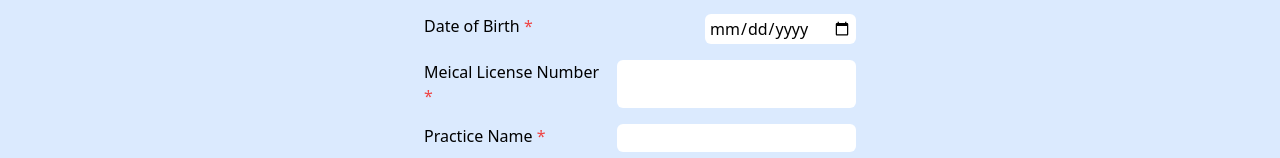
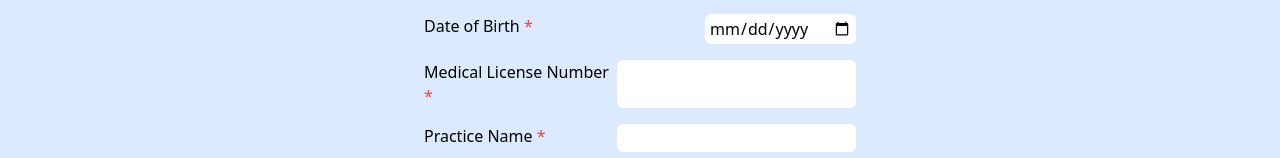
Before and after one commit to ethansafai/doc-aux, a React (Create React App) app: page / in a window 1280 px wide. Shown: the part 356-514 px from the top of the page. Built offline with nearby package versions, Linux system fonts and the light colour scheme.

Commit message:
fix typo

```diff
--- a/src/components/Signup.js
+++ b/src/components/Signup.js
@@ -112,7 +112,7 @@ function Signup() {
           value={dateOfBirth}
         />
         <FormItem
-          itemName="Meical License Number"
+          itemName="Medical License Number"
           onChangeCb={(e) => setMedicalLicenseNumber(e.target.value)}
           value={medicalLicenseNumber}
         />
```
